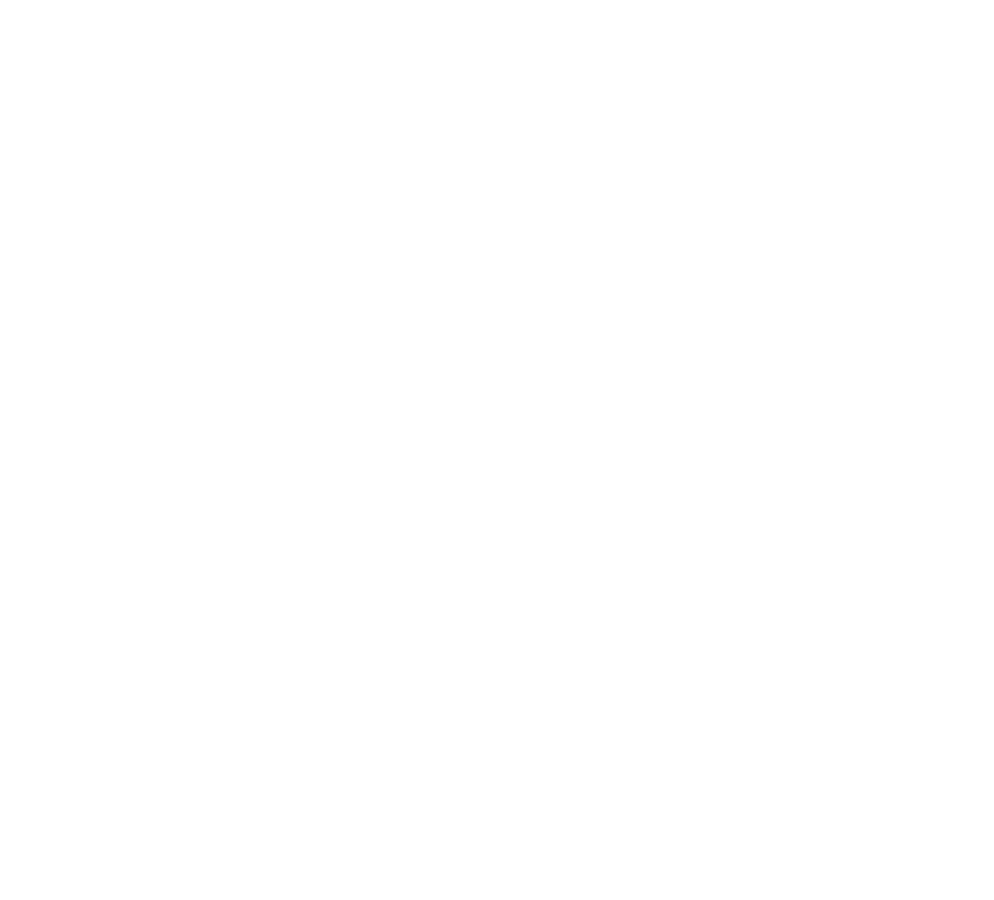
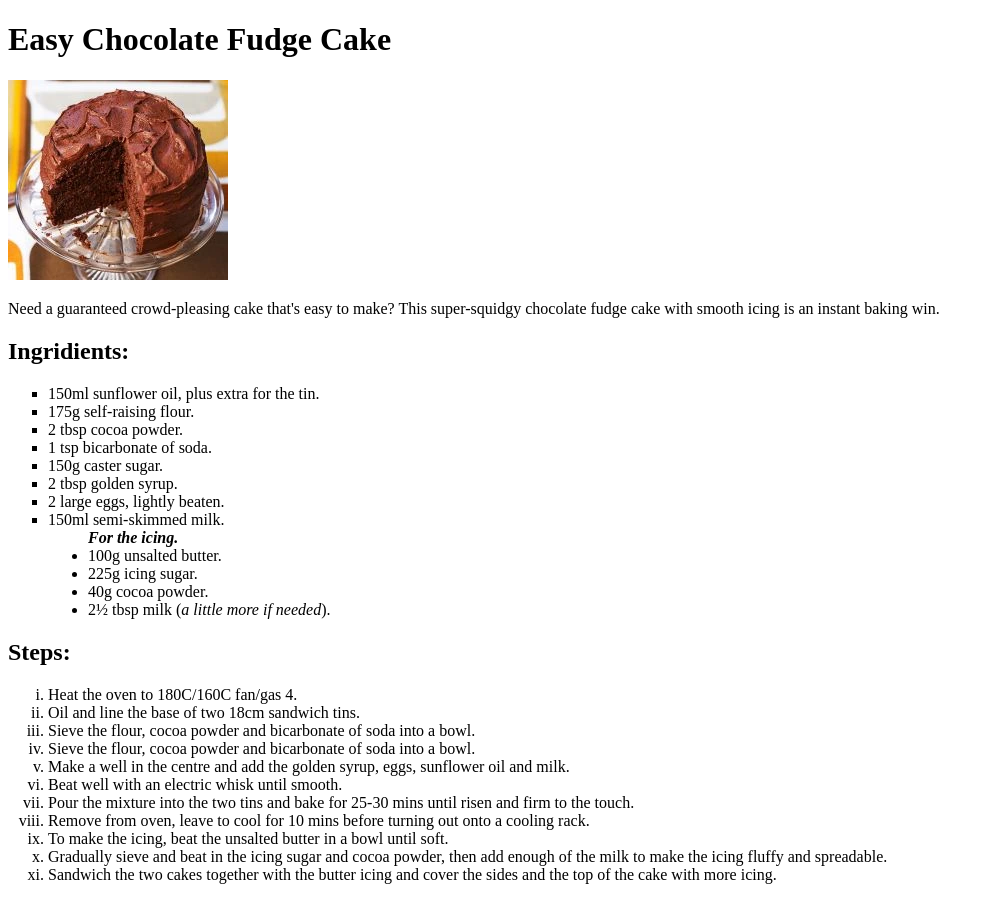
Before and after one commit to eeepaaa/odin-recipes, a plain HTML site: page easy_chocolate_fudge_cake/index.html in a window 1280 px wide. Shown: the whole page, without its empty margins (0-994 px from the left). Before the commit the page ends 800 px from the top, so only its background shows below. Drawn offline with Linux system fonts and the light colour scheme.

Commit message:
Complete easy_chocolate_fudge_cake recipe

```diff
--- a/easy_chocolate_fudge_cake/index.html
+++ b/easy_chocolate_fudge_cake/index.html
@@ -1,12 +1,51 @@
 <!DOCTYPE html>
 <html lang="en">
+
 <head>
-    <meta charset="UTF-8">
-    <meta http-equiv="X-UA-Compatible" content="IE=edge">
-    <meta name="viewport" content="width=device-width, initial-scale=1.0">
-    <title>Document</title>
+  <meta charset="UTF-8">
+  <meta http-equiv="X-UA-Compatible" content="IE=edge">
+  <meta name="viewport" content="width=device-width, initial-scale=1.0">
+  <title>Easy Chocolate Fudge Cake</title>
 </head>
+
 <body>
+  <h1>Easy Chocolate Fudge Cake</h1>
+  <img src="./dish.jpg" alt="Easy Chocolate Fudge Cake">
+  <p>Need a guaranteed crowd-pleasing cake that's easy to make? This super-squidgy chocolate fudge cake
+    with smooth icing is an instant baking win. </p>
+  <h2>Ingridients:</h2>
+  <ul type="square">
+    <li>150ml sunflower oil, plus extra for the tin.</li>
+    <li>175g self-raising flour.</li>
+    <li>2 tbsp cocoa powder.</li>
+    <li>1 tsp bicarbonate of soda.</li>
+    <li>150g caster sugar.</li>
+    <li>2 tbsp golden syrup.</li>
+    <li>2 large eggs, lightly beaten.</li>
+    <li>150ml semi-skimmed milk.</li>
+    <ul type="disc"><em><strong>For the icing.</strong></em>
+      <li>100g unsalted butter.</li>
+      <li>225g icing sugar.</li>
+      <li>40g cocoa powder.</li>
+      <li>2½ tbsp milk (<em>a little more if needed</em>).</li>
+    </ul>
+  </ul>
+  <h2>Steps:</h2>
+  <ol type="i">
+    <li>Heat the oven to 180C/160C fan/gas 4.</li>
+    <li>Oil and line the base of two 18cm sandwich tins.</li>
+    <li>Sieve the flour, cocoa powder and bicarbonate of soda into a bowl.</li>
+    <li>Sieve the flour, cocoa powder and bicarbonate of soda into a bowl.</li>
+    <li>Make a well in the centre and add the golden syrup, eggs, sunflower oil and milk.</li>
+    <li>Beat well with an electric whisk until smooth.</li>
+    <li>Pour the mixture into the two tins and bake for 25-30 mins until risen and firm to the touch.</li>
+    <li>Remove from oven, leave to cool for 10 mins before turning out onto a cooling rack.</li>
+    <li>To make the icing, beat the unsalted butter in a bowl until soft.</li>
+    <li>Gradually sieve and beat in the icing sugar and cocoa powder, then add enough of the milk to make the icing
+      fluffy and spreadable.</li>
+    <li>Sandwich the two cakes together with the butter icing and cover the sides and the top of the cake with more
+      icing.</li>
+  </ol>
+</body>
 
-</body>
 </html>
```
Also changed, not shown: chorizo_mozzarella_gnocchi_bake/index.html (+3 -0 lines), easy_butter_chicken/index.html (+5 -1 lines), index.html (+4 -0 lines), easy_chocolate_fudge_cake/dish.jpg (added), 2 other files.
